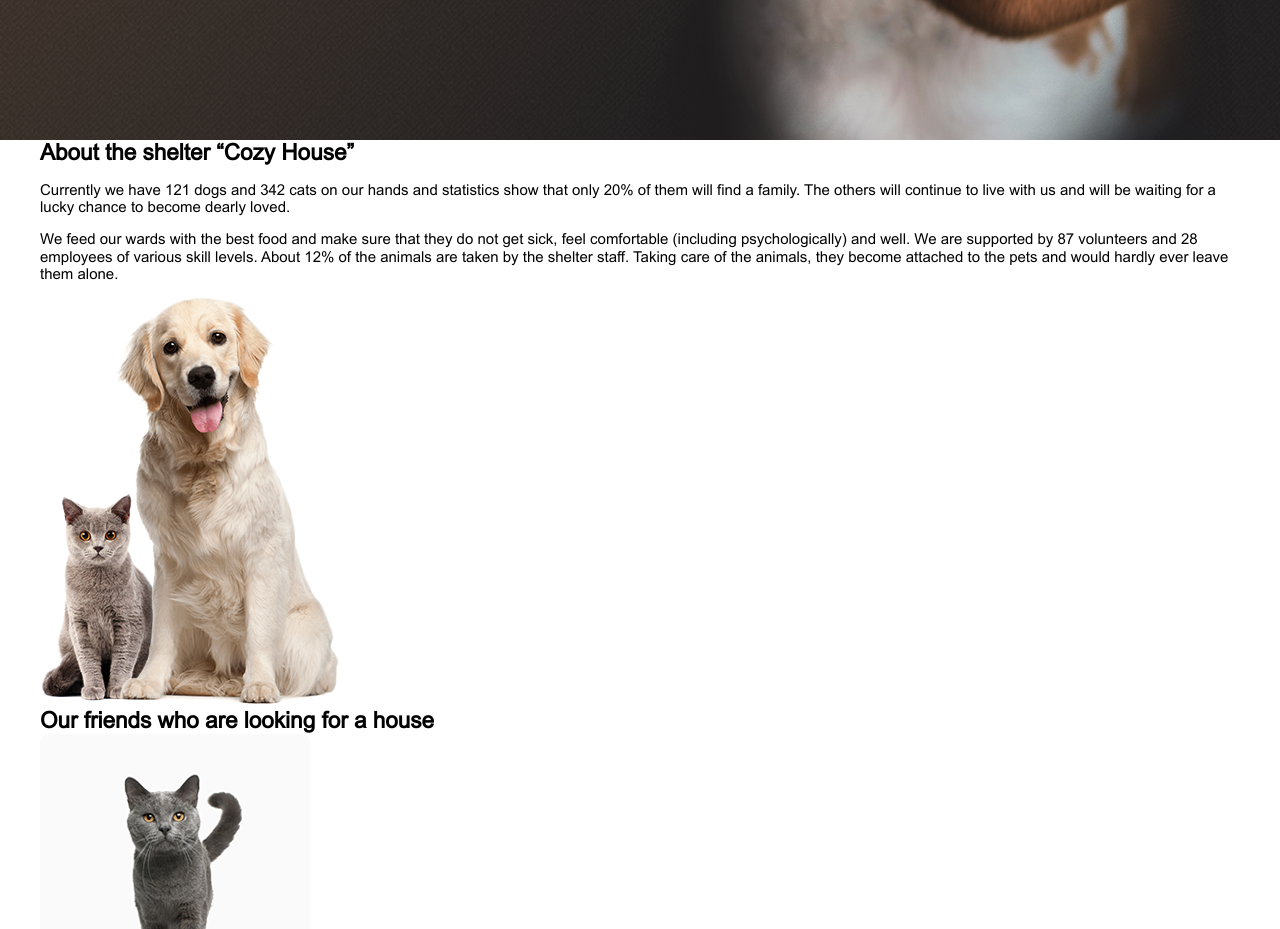
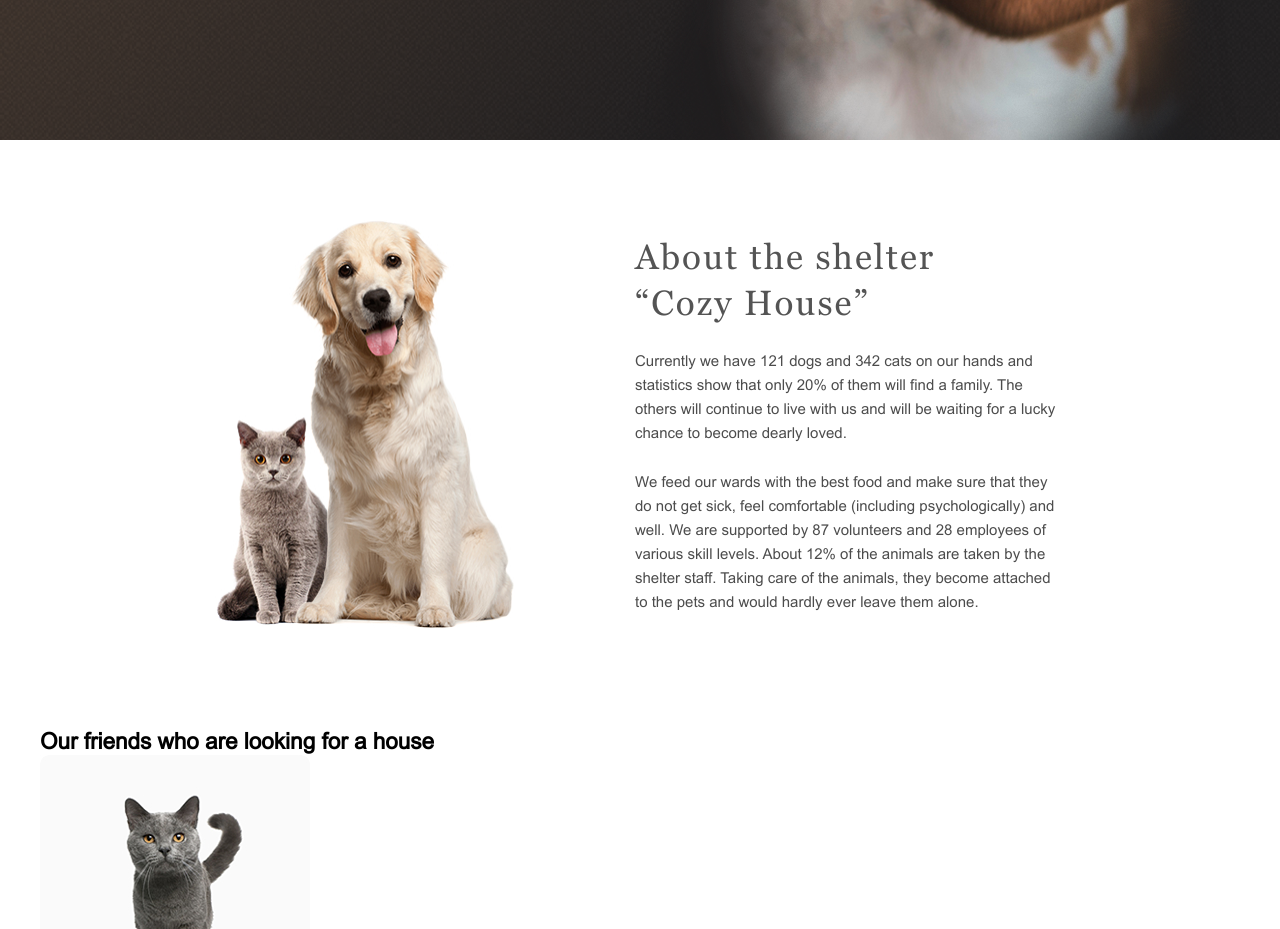
Before and after one commit to arsen056/JSFE2022Q1, a website: page shelter/pages/main/index.html in a window 1280 px wide. Shown: the part 733-1662 px from the top of the page. Drawn offline with Linux system fonts and the light colour scheme; files whose address does not match are found by name.

Commit message:
feat: add about block scss

```diff
--- a/shelter/pages/main/index.html
+++ b/shelter/pages/main/index.html
@@ -51,9 +51,10 @@
         </section>
 
         <section class="about">
-            <div class="container">
+            <div class="container about__container">
+                <img class="about__pets" src="../../assets/images/about-pets.jpg" alt="Dog and cat">
                 <div class="about__content">
-                    <h2 class="about__heading">About the shelter “Cozy House”</h2>
+                    <h2 class="heading about__heading">About the shelter “Cozy House”</h2>
                     <div class="about__text">
                         <p>Currently we have 121 dogs and 342 cats on our hands and statistics show that
                             only 20% of them will find a family. The others will continue to live with us and will be
@@ -65,7 +66,7 @@
                             them alone.</p>
                     </div>
                 </div>
-                <img class="about__pets" src="../../assets/images/about-pets.jpg" alt="Dog and cat">
+
             </div>
         </section>
 
--- a/shelter/styles/sass/base/_base.scss
+++ b/shelter/styles/sass/base/_base.scss
@@ -10,3 +10,12 @@ body {
 h1, h2, h3, h4 {
     margin: 0;
 }
+
+.heading {
+    font-family: Georgia, sans-serif;
+    font-size: 3.5rem;
+    font-weight: 400;
+    line-height: 1.3;
+    letter-spacing: 2px;
+    color: var(--font-dark-l);
+}
--- /dev/null
+++ b/shelter/styles/sass/components/_about.scss
@@ -0,0 +1,29 @@
+.about {
+    &__content {
+        max-width: 430px;
+    }
+
+    &__text {
+        font-size: 1.5rem;
+        color: var(--font-dark-xl);
+        line-height: 1.6;
+
+        p:last-child {
+            padding-top: 10px;
+        }
+    }
+
+    &__heading {
+        padding-right: 70px;
+        padding-top: 15px;
+        padding-bottom: 8px;
+
+    }
+}
+
+.about__container {
+    display: flex;
+    justify-content: center;
+    padding: 80px 0 100px 0;
+    column-gap: 120px;
+}
--- a/shelter/styles/sass/components/_buttons.scss
+++ b/shelter/styles/sass/components/_buttons.scss
@@ -15,5 +15,4 @@
         width: 207px;
         height: 52px;
     }
-
 }
--- a/shelter/styles/sass/index.scss
+++ b/shelter/styles/sass/index.scss
@@ -10,4 +10,5 @@
 
 // Components
 @import "components/start-screen";
+@import "components/about";
 @import "components/buttons";
```
Also changed, not shown: shelter/styles/sass/components/_start-screen.scss (line endings or trailing spaces), shelter/styles/style.css, 1 other file.
